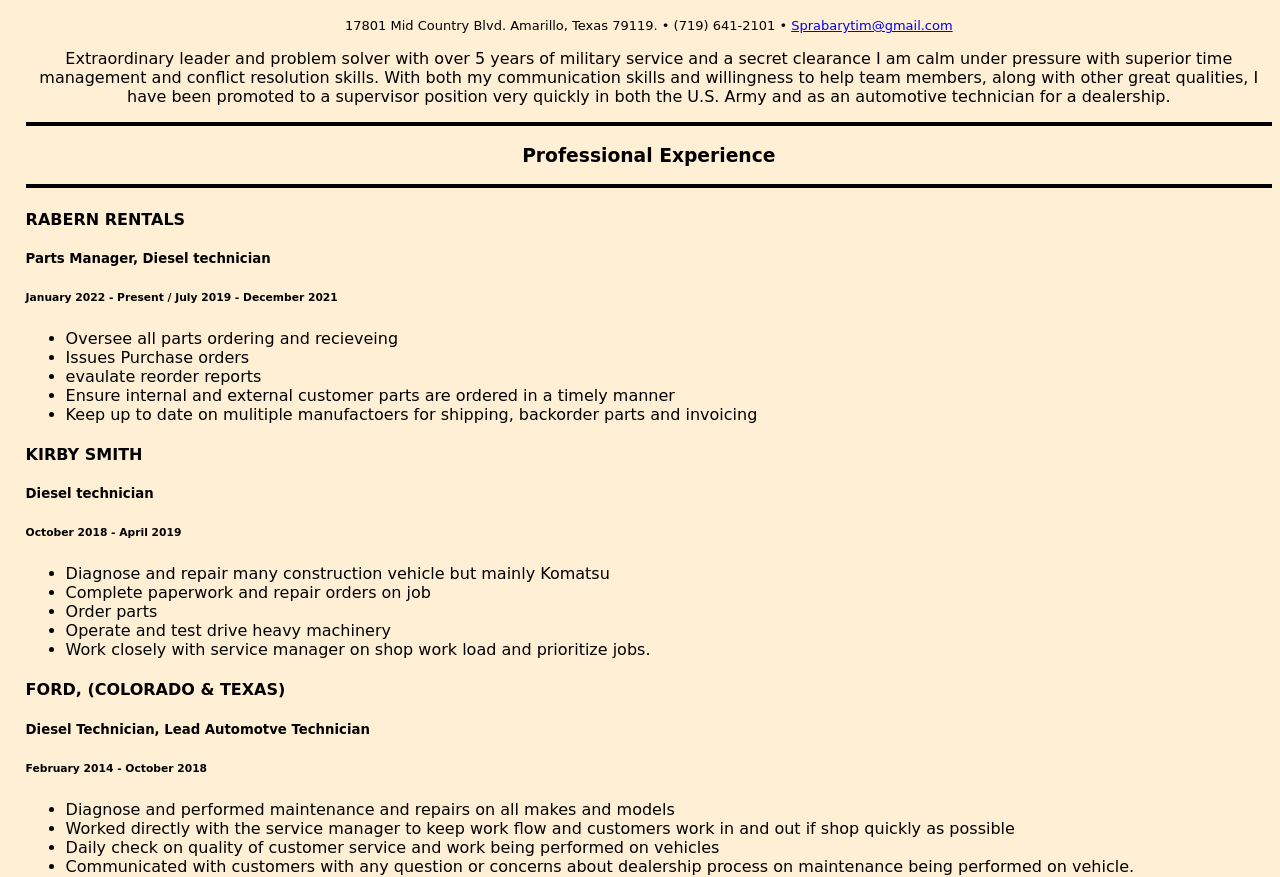
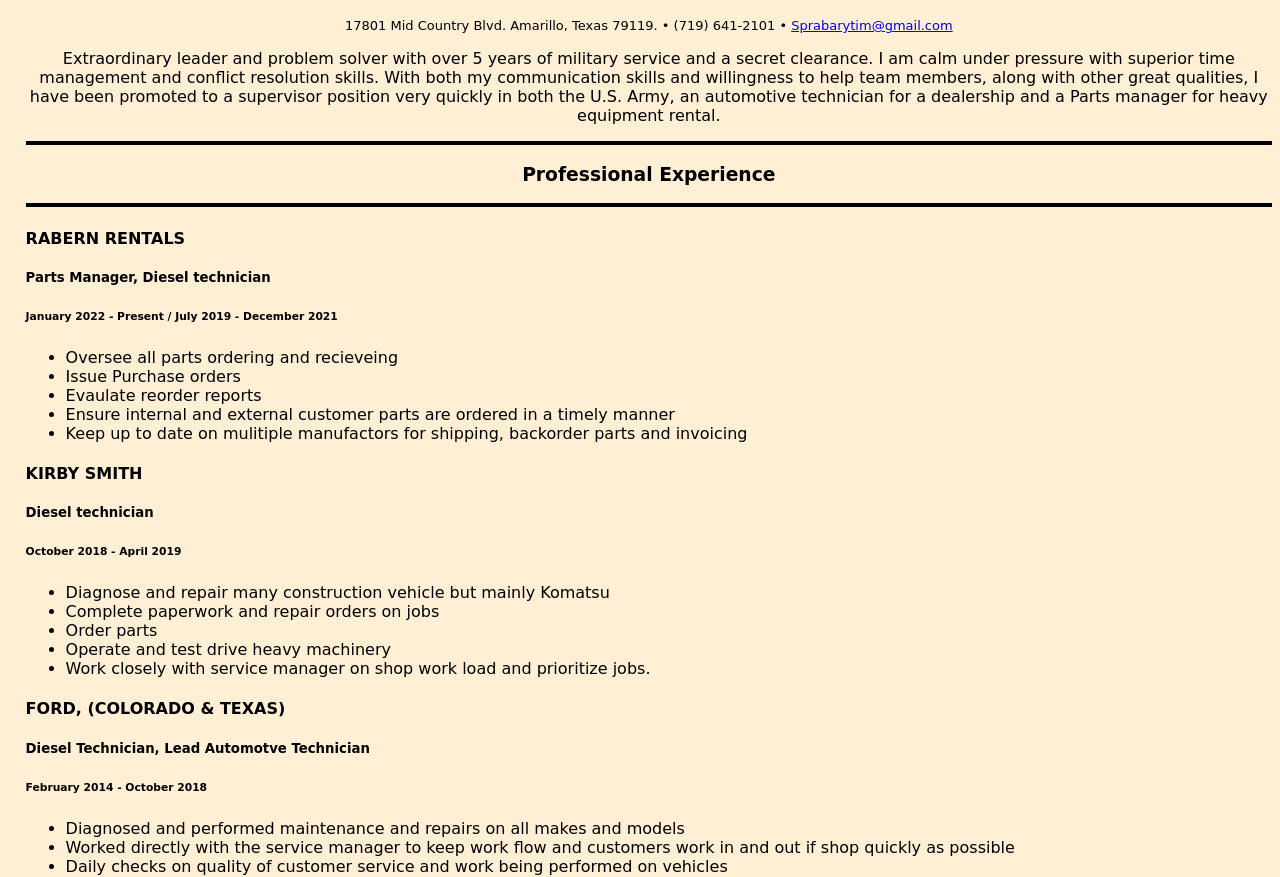
Before and after one commit to Sprabarytim/Sprabarytim.github.io, a plain HTML site: page index.html in a window 1280 px wide. Shown: the part 72-949 px from the top of the page. Drawn offline with Linux system fonts and the light colour scheme.

Commit message:
Update index.html

```diff
--- a/index.html
+++ b/index.html
@@ -9,10 +9,10 @@
     <div>
         <h1>Timothy Sprabary</h1>
         <p class = "contact">17801 Mid Country Blvd. Amarillo, Texas 79119.  &#x2022;  (719) 641-2101 &#x2022; <a class="email" href="Sprabarytim@gmail.com">Sprabarytim@gmail.com</a></p>
-        <p>Extraordinary leader and problem solver with over 5 years of military service and a secret clearance I am calm
+        <p>Extraordinary leader and problem solver with over 5 years of military service and a secret clearance. I am calm
         under pressure with superior time management and conflict resolution skills. With both my communication
         skills and willingness to help team members, along with other great qualities, I have been promoted to a
-        supervisor position very quickly in both the U.S. Army and as an automotive technician for a dealership.</p>
+        supervisor position very quickly in both the U.S. Army, an automotive technician for a dealership and a Parts manager for heavy equipment rental.</p>
     </div>
 
     <div class="section">
@@ -26,10 +26,10 @@
 
         <ul>
             <li>Oversee all parts ordering and recieveing</li>
-            <li>Issues Purchase orders</li>
-            <li>evaulate reorder reports</li>
+            <li>Issue Purchase orders</li>
+            <li>Evaulate reorder reports</li>
             <li>Ensure internal and external customer parts are ordered in a timely manner</li>
-            <li>Keep up to date on mulitiple manufactoers for shipping, backorder parts and invoicing </li>
+            <li>Keep up to date on mulitiple manufactors for shipping, backorder parts and invoicing </li>
         </ul>
     </div>
 
@@ -40,7 +40,7 @@
 
         <ul>
             <li>Diagnose and repair many construction vehicle but mainly Komatsu</li>
-            <li>Complete paperwork and repair orders on job</li>
+            <li>Complete paperwork and repair orders on jobs</li>
             <li>Order parts</li>
             <li>Operate and test drive heavy machinery</li>
             <li>Work closely with service manager on shop work load and prioritize jobs.</li>
@@ -53,9 +53,9 @@
         <h6>February 2014 - October 2018</h6>
 
         <ul>
-            <li>Diagnose and performed maintenance and repairs on all makes and models</li>
+            <li>Diagnosed and performed maintenance and repairs on all makes and models</li>
             <li>Worked directly with the service manager to keep work flow and customers work in and out if shop quickly as possible</li>
-            <li>Daily check on quality of customer service and work being performed on vehicles</li>
+            <li>Daily checks on quality of customer service and work being performed on vehicles</li>
             <li>Communicated with customers with any question or concerns about dealership process on maintenance being performed on vehicle.</li>
             <li>Managed the front counter, including answering the phone and opening and closing the shop.</li>
         </ul>
@@ -67,7 +67,7 @@
         <h6>July 2008 - February 2014</h6>
 
         <ul>
-            <li>Managed and supervised maintenance program of over 75 vehicles and maintained over 90% overall effective readiness.</li>
+            <li>Managed and supervised a maintenance program of over 75 vehicles and maintained over 90% overall effective readiness.</li>
             <li>Accountable for over $1 million in automotive tools and supplies resulting in no loss of equipment.</li>
             <li>Provided guidance, motivation and mentor-ship to 20 soldiers.</li>
             <li>Over 25 Decorations and medals awarded for outstanding service</li>
```
